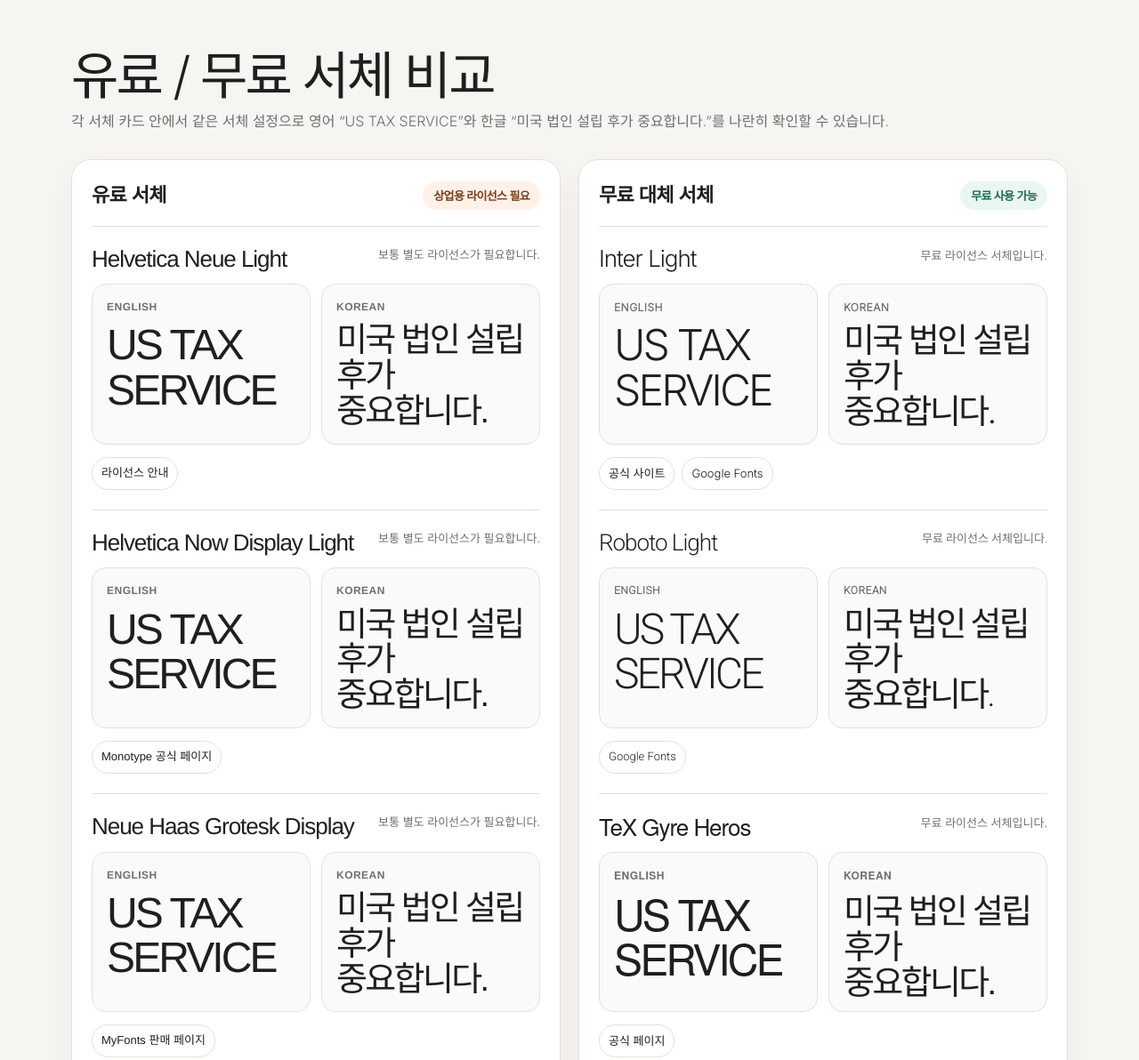
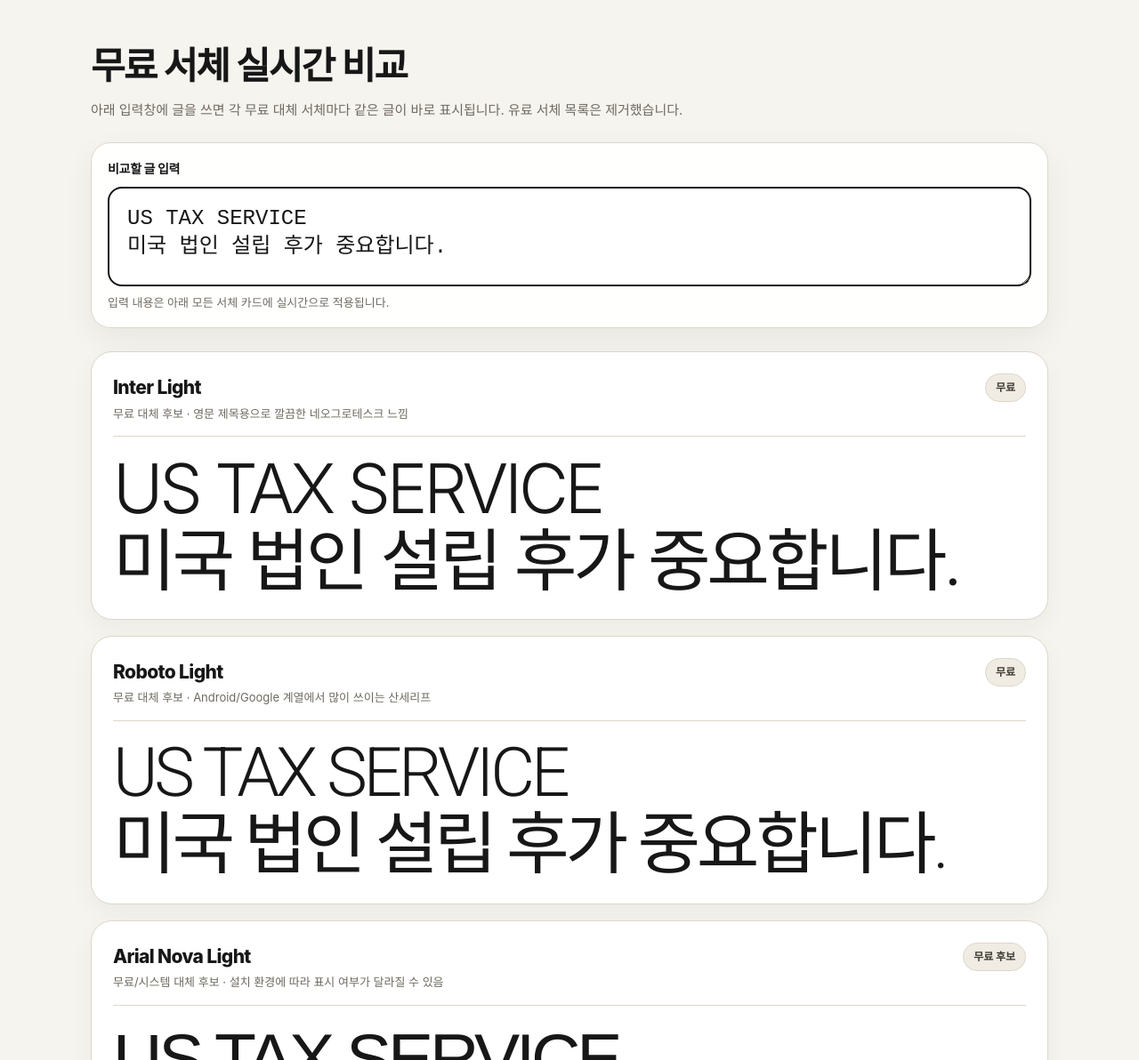
Before and after one commit to chagpts/gaon, a plain HTML site: page sample/font5.html in a window 1280 px wide. Shown: the top 1192 px of the page at 89% size. Drawn offline with Linux system fonts and the light colour scheme.

Commit message:
Update font5.html

```diff
--- a/sample/font5.html
+++ b/sample/font5.html
@@ -3,371 +3,282 @@
 <head>
   <meta charset="utf-8" />
   <meta name="viewport" content="width=device-width, initial-scale=1" />
-  <title>유료/무료 서체 한글·영어 비교</title>
+  <title>무료 서체 실시간 비교</title>
+  <link rel="preconnect" href="https://fonts.googleapis.com">
+  <link rel="preconnect" href="https://fonts.gstatic.com" crossorigin>
+  <link href="https://fonts.googleapis.com/css2?family=Inter:wght@300;400&family=IBM+Plex+Sans:wght@300;400&family=Roboto:wght@300;400&family=Noto+Sans+KR:wght@300;400&display=swap" rel="stylesheet">
   <style>
-    @import url('https://fonts.googleapis.com/css2?family=Inter:wght@300&family=Roboto:wght@300&family=IBM+Plex+Sans:wght@300&family=Noto+Sans+KR:wght@300&display=swap');
-
     :root {
-      --bg: #f6f5f2;
+      --bg: #f6f4ef;
       --card: #ffffff;
-      --text: #1f1f1f;
-      --muted: #6f6f6f;
-      --paid: #7a3e1d;
-      --paid-bg: #fff1e8;
-      --free: #1f6b4f;
-      --free-bg: #eaf7f1;
-      --line: #e5e1da;
+      --ink: #171717;
+      --muted: #6f6a60;
+      --line: #ddd7ca;
+      --soft: #f0ece3;
     }
 
     * { box-sizing: border-box; }
 
     body {
       margin: 0;
-      font-family: Inter, "Noto Sans KR", Arial, sans-serif;
       background: var(--bg);
-      color: var(--text);
-      line-height: 1.6;
+      color: var(--ink);
+      font-family: -apple-system, BlinkMacSystemFont, "Segoe UI", "Noto Sans KR", sans-serif;
+      line-height: 1.5;
     }
 
     .wrap {
-      width: min(1120px, calc(100% - 32px));
-      margin: 56px auto;
+      max-width: 1120px;
+      margin: 0 auto;
+      padding: 42px 22px 70px;
     }
 
-    header { margin-bottom: 28px; }
+    header { margin-bottom: 22px; }
 
     h1 {
       margin: 0 0 8px;
-      font-size: clamp(32px, 5vw, 58px);
-      letter-spacing: -0.05em;
-      line-height: 1.03;
-      font-weight: 300;
+      font-size: clamp(28px, 4vw, 42px);
+      letter-spacing: -0.045em;
+      font-weight: 750;
     }
 
     .desc {
+      margin: 0;
       color: var(--muted);
-      margin: 0;
-      font-size: 16px;
-      word-break: keep-all;
+      font-size: 15px;
+    }
+
+    .input-panel {
+      position: sticky;
+      top: 0;
+      z-index: 20;
+      margin: 24px 0 26px;
+      padding: 18px;
+      border: 1px solid var(--line);
+      border-radius: 22px;
+      background: rgba(255,255,255,0.92);
+      backdrop-filter: blur(12px);
+      box-shadow: 0 12px 34px rgba(0,0,0,0.06);
+    }
+
+    label {
+      display: block;
+      margin-bottom: 10px;
+      font-size: 14px;
+      font-weight: 800;
+      letter-spacing: -0.02em;
+    }
+
+    textarea {
+      display: block;
+      width: 100%;
+      min-height: 112px;
+      resize: vertical;
+      padding: 18px 20px;
+      border: 2px solid #111;
+      border-radius: 16px;
+      background: #fff;
+      color: var(--ink);
+      font-size: 24px;
+      line-height: 1.35;
+      outline: none;
+    }
+
+    textarea:focus {
+      box-shadow: 0 0 0 4px rgba(0,0,0,0.08);
+    }
+
+    .hint {
+      margin-top: 9px;
+      font-size: 13px;
+      color: var(--muted);
     }
 
     .grid {
       display: grid;
-      grid-template-columns: repeat(2, minmax(0, 1fr));
-      gap: 20px;
-      margin-top: 30px;
+      grid-template-columns: 1fr;
+      gap: 18px;
     }
 
-    .section {
+    .card {
       background: var(--card);
       border: 1px solid var(--line);
-      border-radius: 22px;
-      padding: 22px;
-      box-shadow: 0 12px 36px rgba(0,0,0,0.04);
+      border-radius: 24px;
+      padding: 24px;
+      box-shadow: 0 10px 28px rgba(0,0,0,0.045);
     }
 
-    .section h2 {
+    .top {
       display: flex;
-      align-items: center;
       justify-content: space-between;
-      gap: 12px;
-      margin: 0 0 16px;
-      font-size: 22px;
+      align-items: flex-start;
+      gap: 14px;
+      margin-bottom: 18px;
+      padding-bottom: 15px;
+      border-bottom: 1px solid var(--line);
+    }
+
+    .name {
+      font-size: 21px;
+      font-weight: 800;
       letter-spacing: -0.03em;
     }
 
-    .badge {
-      display: inline-flex;
-      align-items: center;
-      border-radius: 999px;
-      padding: 6px 12px;
+    .meta {
+      margin-top: 4px;
+      color: var(--muted);
       font-size: 13px;
-      font-weight: 700;
-      white-space: nowrap;
     }
 
-    .badge.paid { color: var(--paid); background: var(--paid-bg); }
-    .badge.free { color: var(--free); background: var(--free-bg); }
-
-    .font-card {
-      border-top: 1px solid var(--line);
-      padding: 22px 0;
+    .badge {
+      flex: 0 0 auto;
+      padding: 6px 11px;
+      border-radius: 999px;
+      background: var(--soft);
+      color: #3d3a34;
+      border: 1px solid var(--line);
+      font-size: 12px;
+      font-weight: 800;
     }
 
-    .font-card:last-child { padding-bottom: 0; }
-
-    .topline {
-      display: flex;
-      align-items: flex-start;
-      justify-content: space-between;
-      gap: 12px;
-      margin-bottom: 14px;
-    }
-
-    .name {
-      margin: 0;
-      font-size: 26px;
-      letter-spacing: -0.04em;
-      line-height: 1.1;
+    .sample {
+      min-height: 100px;
+      white-space: pre-wrap;
+      word-break: keep-all;
+      overflow-wrap: anywhere;
+      font-size: clamp(34px, 6vw, 78px);
+      line-height: 1.06;
+      letter-spacing: -0.055em;
       font-weight: 300;
     }
 
-    .license {
-      margin: 0;
+    .inter { font-family: "Inter", "Noto Sans KR", sans-serif; }
+    .roboto { font-family: "Roboto", "Noto Sans KR", sans-serif; }
+    .arial-nova { font-family: "Arial Nova", Arial, "Noto Sans KR", sans-serif; }
+    .nimbus { font-family: "Nimbus Sans L", "Nimbus Sans", Arial, "Noto Sans KR", sans-serif; }
+    .tex-gyre { font-family: "TeX Gyre Heros", "Nimbus Sans", Arial, "Noto Sans KR", sans-serif; }
+    .ibm-plex { font-family: "IBM Plex Sans", "Noto Sans KR", sans-serif; }
+
+    .note {
+      margin-top: 26px;
+      padding: 16px 18px;
+      border-radius: 16px;
+      background: rgba(255,255,255,0.66);
+      border: 1px solid var(--line);
       color: var(--muted);
       font-size: 13px;
-      white-space: nowrap;
     }
 
-    .compare {
-      display: grid;
-      grid-template-columns: 1fr;
-      gap: 12px;
-    }
-
-    .sample-box {
-      border: 1px solid var(--line);
-      border-radius: 16px;
-      padding: 16px;
-      background: #fbfaf8;
-    }
-
-    .sample-label {
-      display: block;
-      margin: 0 0 8px;
-      color: var(--muted);
-      font-size: 12px;
-      font-weight: 700;
-      letter-spacing: 0.04em;
-      text-transform: uppercase;
-    }
-
-    .sample {
-      margin: 0;
-      font-size: clamp(30px, 4vw, 48px);
-      letter-spacing: -0.06em;
-      line-height: 1.05;
-      font-weight: 300;
-    }
-
-    .sample.ko {
-      font-size: clamp(24px, 3.2vw, 38px);
-      letter-spacing: -0.07em;
-      word-break: keep-all;
-    }
-
-    .links {
-      display: flex;
-      flex-wrap: wrap;
-      gap: 8px;
-      margin-top: 14px;
-    }
-
-    .link-pill {
-      display: inline-flex;
-      border: 1px solid var(--line);
-      border-radius: 999px;
-      padding: 7px 10px;
-      font-size: 13px;
-      text-decoration: none;
-      background: #fff;
-      color: inherit;
-    }
-
-    .font-helvetica-neue { font-family: "Helvetica Neue", Helvetica, "Noto Sans KR", Arial, sans-serif; }
-    .font-helvetica-now { font-family: "Helvetica Now Display", "Helvetica Now", "Helvetica Neue", Helvetica, "Noto Sans KR", Arial, sans-serif; }
-    .font-neue-haas { font-family: "Neue Haas Grotesk Display", "Neue Haas Grotesk Text", "Helvetica Neue", Helvetica, "Noto Sans KR", Arial, sans-serif; }
-    .font-inter { font-family: Inter, "Noto Sans KR", Arial, sans-serif; }
-    .font-roboto { font-family: Roboto, "Noto Sans KR", Arial, sans-serif; }
-    .font-tex { font-family: "TeX Gyre Heros", "Nimbus Sans", Helvetica, "Noto Sans KR", Arial, sans-serif; }
-    .font-ibm { font-family: "IBM Plex Sans", "Noto Sans KR", Arial, sans-serif; }
-
-    .summary {
-      margin-top: 22px;
-      background: #fff;
-      border: 1px solid var(--line);
-      border-radius: 18px;
-      padding: 18px 20px;
-      color: var(--muted);
-      font-size: 14px;
-      word-break: keep-all;
-    }
-
-    @media (min-width: 900px) {
-      .compare { grid-template-columns: 1fr 1fr; }
-    }
-
-    @media (max-width: 760px) {
-      .wrap { margin: 34px auto; }
-      .grid { grid-template-columns: 1fr; }
-      .section { padding: 18px; border-radius: 18px; }
-      .section h2, .topline { align-items: flex-start; flex-direction: column; }
-      .license { white-space: normal; }
+    @media (max-width: 640px) {
+      .wrap { padding: 30px 15px 54px; }
+      .input-panel { padding: 14px; }
+      textarea { font-size: 20px; }
+      .top { display: block; }
+      .badge { display: inline-block; margin-top: 10px; }
+      .sample { font-size: 38px; }
     }
   </style>
 </head>
 <body>
   <main class="wrap">
     <header>
-      <h1>유료 / 무료 서체 비교</h1>
-      <p class="desc">각 서체 카드 안에서 같은 서체 설정으로 영어 “US TAX SERVICE”와 한글 “미국 법인 설립 후가 중요합니다.”를 나란히 확인할 수 있습니다.</p>
+      <h1>무료 서체 실시간 비교</h1>
+      <p class="desc">아래 입력창에 글을 쓰면 각 무료 대체 서체마다 같은 글이 바로 표시됩니다. 유료 서체 목록은 제거했습니다.</p>
     </header>
 
-    <div class="grid">
-      <section class="section" aria-labelledby="paid-title">
-        <h2 id="paid-title">유료 서체 <span class="badge paid">상업용 라이선스 필요</span></h2>
+    <section class="input-panel" aria-label="문장 입력 영역">
+      <label for="textInput">비교할 글 입력</label>
+      <textarea id="textInput" placeholder="여기에 글을 입력하세요">US TAX SERVICE
+미국 법인 설립 후가 중요합니다.</textarea>
+      <div class="hint">입력 내용은 아래 모든 서체 카드에 실시간으로 적용됩니다.</div>
+    </section>
 
-        <article class="font-card font-helvetica-neue">
-          <div class="topline">
-            <h3 class="name">Helvetica Neue Light</h3>
-            <p class="license">보통 별도 라이선스가 필요합니다.</p>
+    <section class="grid" aria-label="무료 서체 비교 목록">
+      <article class="card">
+        <div class="top">
+          <div>
+            <div class="name">Inter Light</div>
+            <div class="meta">무료 대체 후보 · 영문 제목용으로 깔끔한 네오그로테스크 느낌</div>
           </div>
-          <div class="compare">
-            <div class="sample-box">
-              <span class="sample-label">English</span>
-              <p class="sample">US TAX SERVICE</p>
+          <div class="badge">무료</div>
         </div>
-            <div class="sample-box">
-              <span class="sample-label">Korean</span>
-              <p class="sample ko">미국 법인 설립 후가 중요합니다.</p>
-            </div>
-          </div>
-          <div class="links">
-            <a class="link-pill" href="https://www.monotype.com/font-licensing-explained-designers-and-brands" target="_blank" rel="noopener">라이선스 안내</a>
-          </div>
+        <div class="sample inter live-sample"></div>
       </article>
 
-        <article class="font-card font-helvetica-now">
-          <div class="topline">
-            <h3 class="name">Helvetica Now Display Light</h3>
-            <p class="license">보통 별도 라이선스가 필요합니다.</p>
+      <article class="card">
+        <div class="top">
+          <div>
+            <div class="name">Roboto Light</div>
+            <div class="meta">무료 대체 후보 · Android/Google 계열에서 많이 쓰이는 산세리프</div>
           </div>
-          <div class="compare">
-            <div class="sample-box">
-              <span class="sample-label">English</span>
-              <p class="sample">US TAX SERVICE</p>
+          <div class="badge">무료</div>
         </div>
-            <div class="sample-box">
-              <span class="sample-label">Korean</span>
-              <p class="sample ko">미국 법인 설립 후가 중요합니다.</p>
-            </div>
-          </div>
-          <div class="links">
-            <a class="link-pill" href="https://www.monotype.com/fonts/helvetica-now" target="_blank" rel="noopener">Monotype 공식 페이지</a>
-          </div>
+        <div class="sample roboto live-sample"></div>
       </article>
 
-        <article class="font-card font-neue-haas">
-          <div class="topline">
-            <h3 class="name">Neue Haas Grotesk Display</h3>
-            <p class="license">보통 별도 라이선스가 필요합니다.</p>
+      <article class="card">
+        <div class="top">
+          <div>
+            <div class="name">Arial Nova Light</div>
+            <div class="meta">무료/시스템 대체 후보 · 설치 환경에 따라 표시 여부가 달라질 수 있음</div>
           </div>
-          <div class="compare">
-            <div class="sample-box">
-              <span class="sample-label">English</span>
-              <p class="sample">US TAX SERVICE</p>
+          <div class="badge">무료 후보</div>
         </div>
-            <div class="sample-box">
-              <span class="sample-label">Korean</span>
-              <p class="sample ko">미국 법인 설립 후가 중요합니다.</p>
+        <div class="sample arial-nova live-sample"></div>
+      </article>
+
+      <article class="card">
+        <div class="top">
+          <div>
+            <div class="name">Nimbus Sans L</div>
+            <div class="meta">무료 대체 후보 · Helvetica와 유사한 분위기의 산세리프</div>
           </div>
+          <div class="badge">무료</div>
         </div>
-          <div class="links">
-            <a class="link-pill" href="https://www.myfonts.com/collections/neue-haas-grotesk-font-linotype" target="_blank" rel="noopener">MyFonts 판매 페이지</a>
+        <div class="sample nimbus live-sample"></div>
+      </article>
+
+      <article class="card">
+        <div class="top">
+          <div>
+            <div class="name">TeX Gyre Heros</div>
+            <div class="meta">무료 대체 후보 · Helvetica 계열 대체로 자주 쓰이는 서체</div>
           </div>
+          <div class="badge">무료</div>
+        </div>
+        <div class="sample tex-gyre live-sample"></div>
+      </article>
+
+      <article class="card">
+        <div class="top">
+          <div>
+            <div class="name">IBM Plex Sans Light</div>
+            <div class="meta">무료 대체 후보 · 조금 더 개성 있는 기업형 산세리프</div>
+          </div>
+          <div class="badge">무료</div>
+        </div>
+        <div class="sample ibm-plex live-sample"></div>
       </article>
     </section>
 
-      <section class="section" aria-labelledby="free-title">
-        <h2 id="free-title">무료 대체 서체 <span class="badge free">무료 사용 가능</span></h2>
+    <div class="note">
+      참고: 일부 서체가 컴퓨터에 설치되어 있지 않으면 브라우저가 대체 서체로 표시할 수 있습니다. Inter, Roboto, IBM Plex Sans, Noto Sans KR은 Google Fonts에서 불러오도록 설정했습니다.
+    </div>
+  </main>
 
-        <article class="font-card font-inter">
-          <div class="topline">
-            <h3 class="name">Inter Light</h3>
-            <p class="license">무료 라이선스 서체입니다.</p>
-          </div>
-          <div class="compare">
-            <div class="sample-box">
-              <span class="sample-label">English</span>
-              <p class="sample">US TAX SERVICE</p>
-            </div>
-            <div class="sample-box">
-              <span class="sample-label">Korean</span>
-              <p class="sample ko">미국 법인 설립 후가 중요합니다.</p>
-            </div>
-          </div>
-          <div class="links">
-            <a class="link-pill" href="https://rsms.me/inter/" target="_blank" rel="noopener">공식 사이트</a>
-            <a class="link-pill" href="https://fonts.google.com/specimen/Inter" target="_blank" rel="noopener">Google Fonts</a>
-          </div>
-        </article>
+  <script>
+    const input = document.getElementById('textInput');
+    const samples = document.querySelectorAll('.live-sample');
 
-        <article class="font-card font-roboto">
-          <div class="topline">
-            <h3 class="name">Roboto Light</h3>
-            <p class="license">무료 라이선스 서체입니다.</p>
-          </div>
-          <div class="compare">
-            <div class="sample-box">
-              <span class="sample-label">English</span>
-              <p class="sample">US TAX SERVICE</p>
-            </div>
-            <div class="sample-box">
-              <span class="sample-label">Korean</span>
-              <p class="sample ko">미국 법인 설립 후가 중요합니다.</p>
-            </div>
-          </div>
-          <div class="links">
-            <a class="link-pill" href="https://fonts.google.com/specimen/Roboto" target="_blank" rel="noopener">Google Fonts</a>
-          </div>
-        </article>
+    function updateSamples() {
+      const value = input.value || 'US TAX SERVICE\n미국 법인 설립 후가 중요합니다.';
+      samples.forEach(sample => {
+        sample.textContent = value;
+      });
+    }
 
-        <article class="font-card font-tex">
-          <div class="topline">
-            <h3 class="name">TeX Gyre Heros</h3>
-            <p class="license">무료 라이선스 서체입니다.</p>
-          </div>
-          <div class="compare">
-            <div class="sample-box">
-              <span class="sample-label">English</span>
-              <p class="sample">US TAX SERVICE</p>
-            </div>
-            <div class="sample-box">
-              <span class="sample-label">Korean</span>
-              <p class="sample ko">미국 법인 설립 후가 중요합니다.</p>
-            </div>
-          </div>
-          <div class="links">
-            <a class="link-pill" href="https://www.gust.org.pl/projects/e-foundry/tex-gyre/heros" target="_blank" rel="noopener">공식 페이지</a>
-          </div>
-        </article>
-
-        <article class="font-card font-ibm">
-          <div class="topline">
-            <h3 class="name">IBM Plex Sans Light</h3>
-            <p class="license">무료 라이선스 서체입니다.</p>
-          </div>
-          <div class="compare">
-            <div class="sample-box">
-              <span class="sample-label">English</span>
-              <p class="sample">US TAX SERVICE</p>
-            </div>
-            <div class="sample-box">
-              <span class="sample-label">Korean</span>
-              <p class="sample ko">미국 법인 설립 후가 중요합니다.</p>
-            </div>
-          </div>
-          <div class="links">
-            <a class="link-pill" href="https://fonts.google.com/specimen/IBM+Plex+Sans" target="_blank" rel="noopener">Google Fonts</a>
-            <a class="link-pill" href="https://github.com/IBM/plex" target="_blank" rel="noopener">GitHub</a>
-          </div>
-        </article>
-      </section>
-    </div>
-
-    <aside class="summary">
-      <strong>표시 참고:</strong> 브라우저나 컴퓨터에 해당 영문 서체가 설치되어 있지 않거나 한글 글리프가 없는 경우, 한글은 Noto Sans KR 등 대체 서체로 표시될 수 있습니다. 실제 디자인에서는 사용할 서체의 한글 지원 여부와 라이선스를 꼭 확인하세요.
-    </aside>
-  </main>
+    input.addEventListener('input', updateSamples);
+    updateSamples();
+  </script>
 </body>
 </html>
```
Lines whose indentation alone changed are shown as unchanged.
